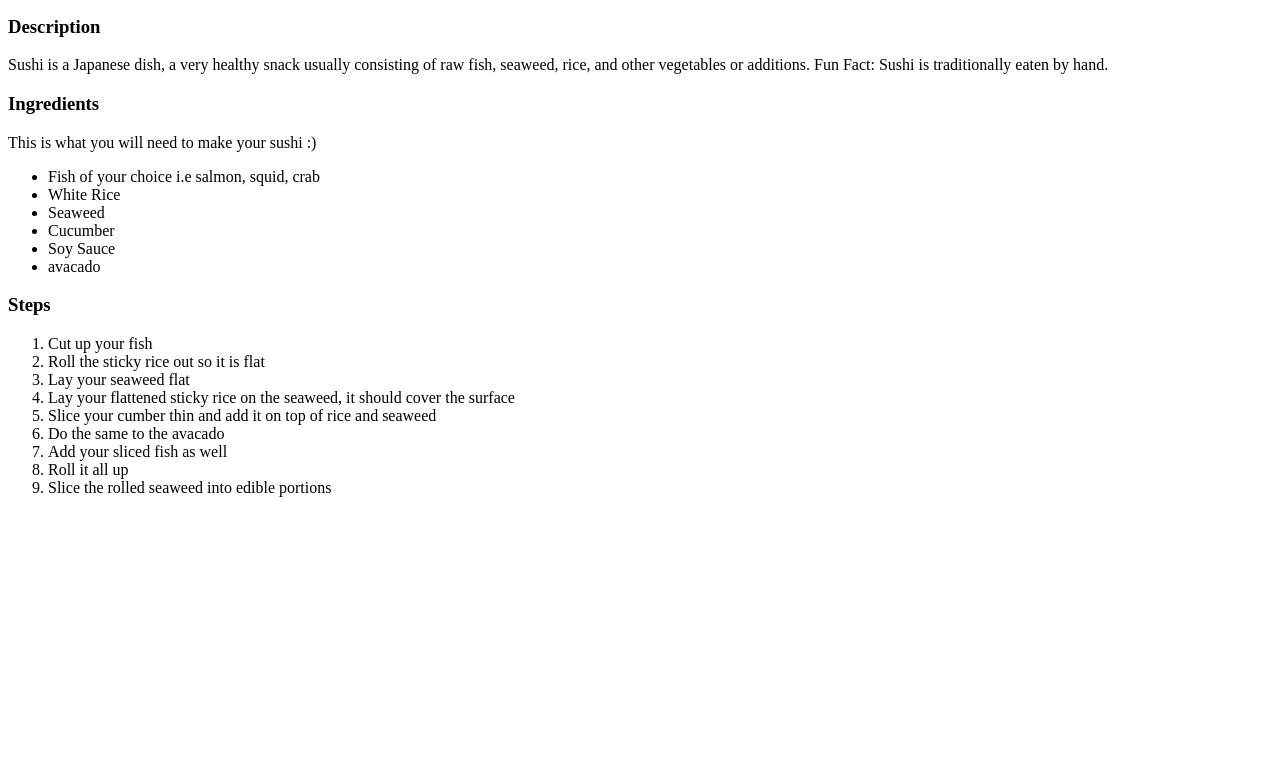
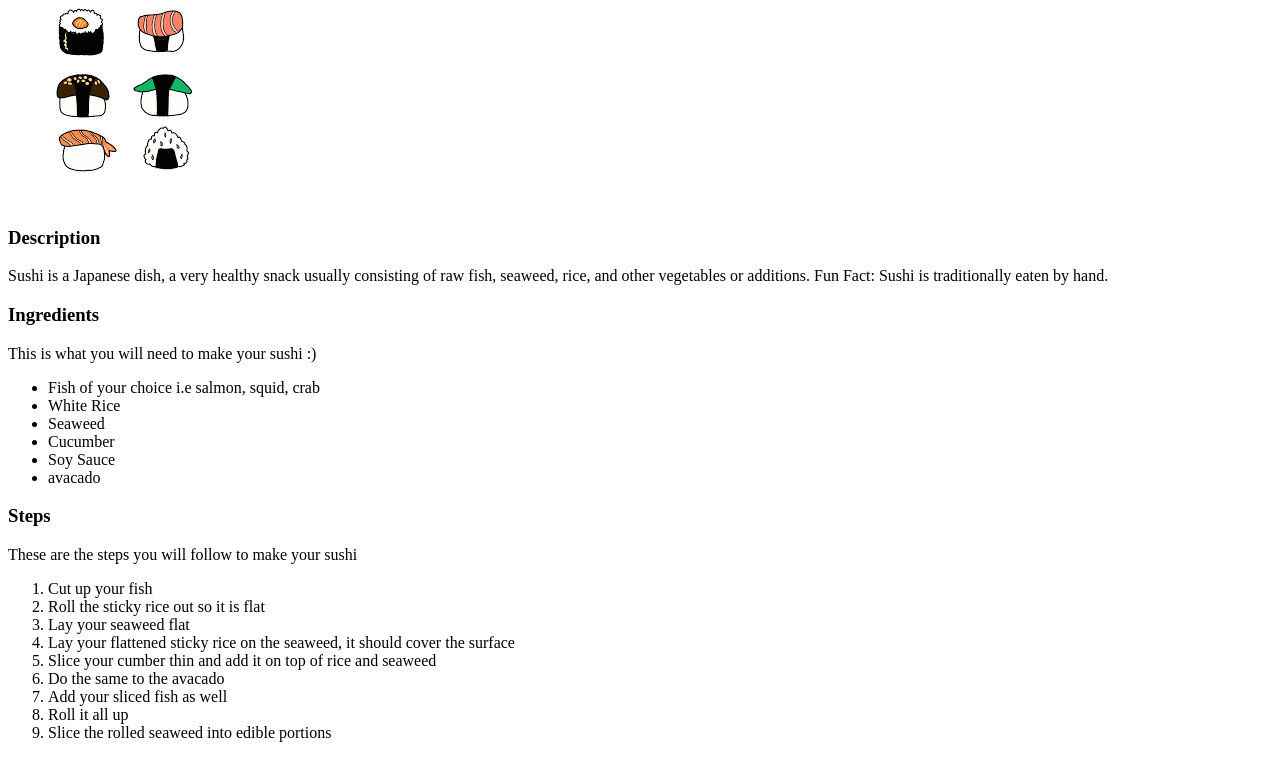
Before and after one commit to bigguylittle/odin-recipes, a plain HTML site: page recipes/sushi.html in a window 1280 px wide. Shown: the part 101-859 px from the top of the page. Before the commit the page ends 800 px from the top, so only its background shows below. Drawn offline with Linux system fonts and the light colour scheme.

Commit message:
Add text under the "steps" heading

```diff
--- a/recipes/sushi.html
+++ b/recipes/sushi.html
@@ -25,6 +25,8 @@
    </ul>
 
    <h3>Steps</h3>
+
+   <p>These are the steps you will follow to make your sushi</p>
    <ol>
   <li>Cut up your fish</li>
   <li>Roll the sticky rice out so it is flat</li>
```
Also changed, not shown: images/sushi.jpg (added), 1 other file.
